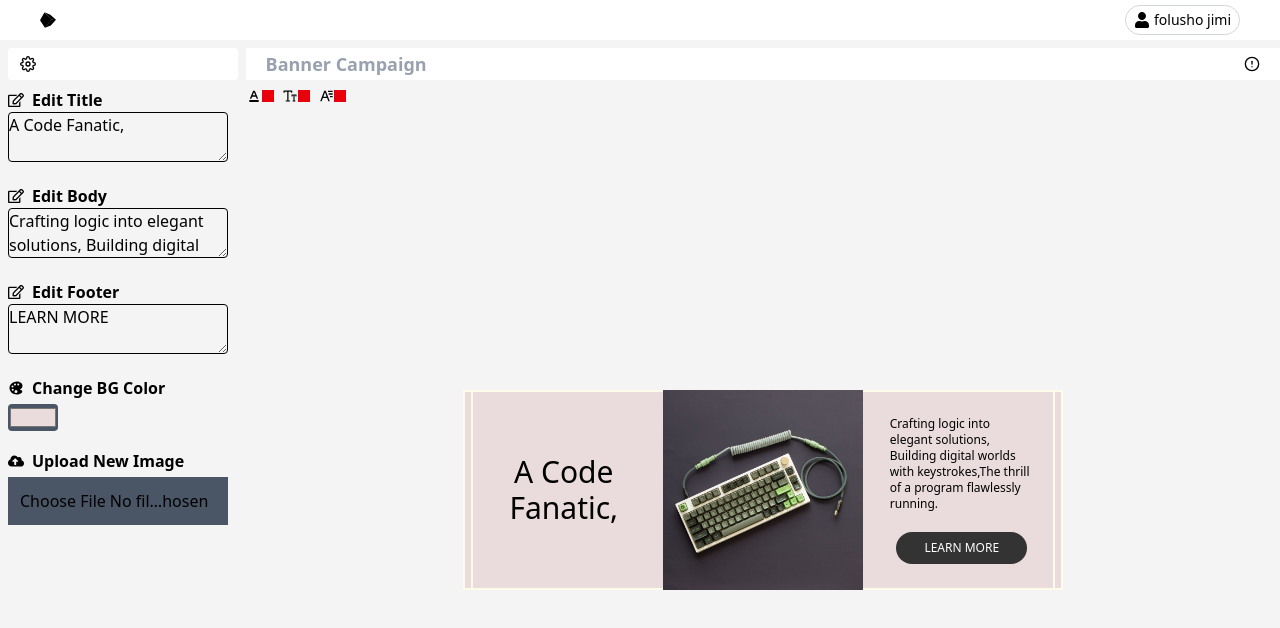
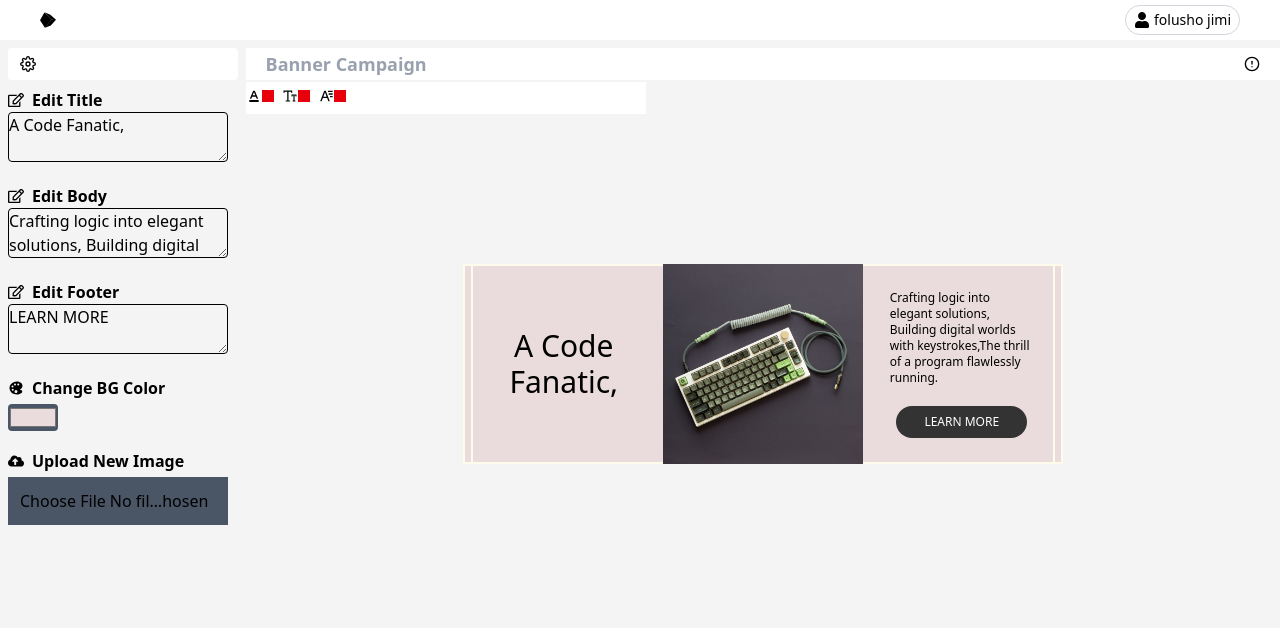
Before and after one commit to Eogunjimi/interactive-banner-designer, a React (Vite) app: page / in a window 1280 px wide. Shown: the top 628 px of the page. Built offline with nearby package versions, Linux system fonts and the light colour scheme.

Commit message:
Put some adjustment to the banner contain for better user experience

```diff
--- a/src/Components/FontSettings.jsx
+++ b/src/Components/FontSettings.jsx
@@ -5,9 +5,9 @@ import { BiFontFamily } from "react-icons/bi";
 
 const FontSettings = () => {
   return (
-    <div className='w-full'>
+    <div className='w-[400px] bg-white h-8'>
          {/* font color, size, style */}
-            <div className="flex items-center justify-between w-[100px]">
+            <div className="flex items-center justify-between w-[100px]  ">
 
               <span className="flex items-center">
                  <BiFontColor />
--- a/src/Pages/Banner.jsx
+++ b/src/Pages/Banner.jsx
@@ -8,7 +8,7 @@ const Banner = () => {
   return (
     <>
       <div className='flex justify-center items-center
-      h-full' data-testid='campaign-banner'>
+      h-[500px] ' data-testid='campaign-banner'>
 
 <div className='lg:h-50 h-35  w-[410px] lg:w-[600px]
 flex justify-center items-center px-1.5 border-2
```
